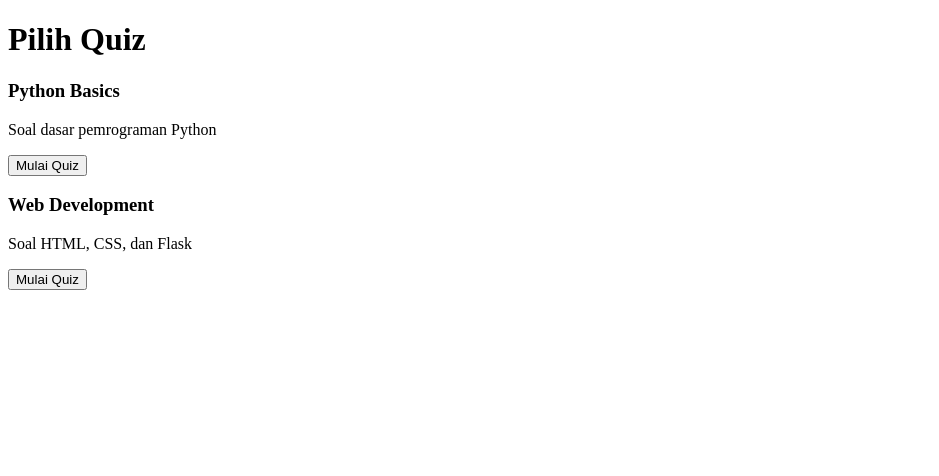
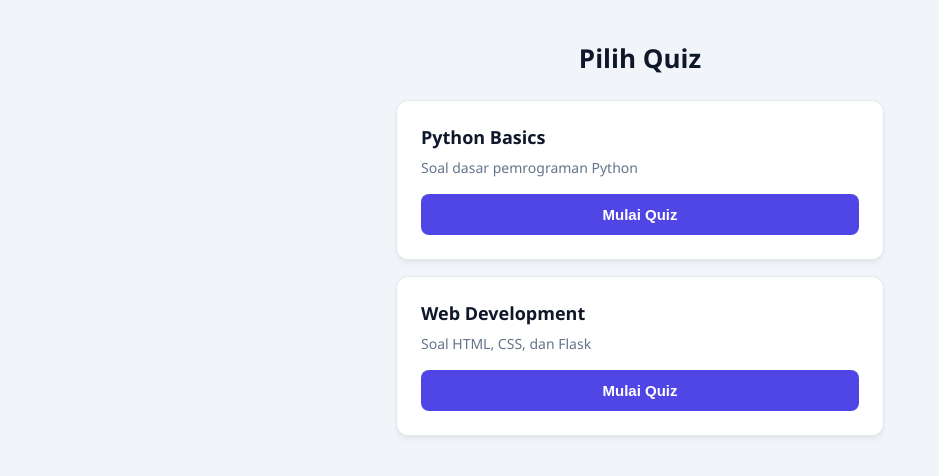
Before and after one commit to yantzyarcj/Quizziz, a Flask app: page / in a window 1280 px wide. Shown: the top 476 px of the page, without its empty margins (0-939 px from the left). Run offline with Flask 3, Linux system fonts and the light colour scheme; data comes from the database, SQL or seed files in the repository.

Commit message:
Add HTML templates and CSS styles for Quizziz application

```diff
--- /dev/null
+++ b/static/style.css
@@ -0,0 +1,178 @@
+/* ===================================================
+   Style Quizizz (1 File CSS)
+   Untuk Alif - Web Quiz App
+   =================================================== */
+
+* {
+    box-sizing: border-box;
+    margin: 0;
+    padding: 0;
+}
+
+body {
+    font-family: 'Segoe UI', Tahoma, Geneva, Verdana, sans-serif;
+    background-color: #f1f5f9;
+    color: #1e293b;
+    max-width: 520px;
+    margin: 40px auto;
+    padding: 0 16px;
+}
+
+h1 {
+    font-size: 26px;
+    font-weight: 700;
+    color: #0f172a;
+    margin-bottom: 24px;
+    text-align: center;
+}
+
+/* Kotak Kartu */
+.card {
+    background: #ffffff;
+    border: 1px solid #e2e8f0;
+    border-radius: 12px;
+    padding: 24px;
+    margin-bottom: 16px;
+    box-shadow: 0 4px 6px -1px rgba(0, 0, 0, 0.05), 0 2px 4px -2px rgba(0, 0, 0, 0.05);
+    transition: transform 0.2s ease, box-shadow 0.2s ease;
+}
+
+/* Hover efek pada daftar kartu quiz di halaman depan */
+.card:hover {
+    transform: translateY(-2px);
+    box-shadow: 0 8px 16px -4px rgba(0, 0, 0, 0.08);
+}
+
+.card h3 {
+    font-size: 18px;
+    font-weight: 600;
+    color: #0f172a;
+    margin-bottom: 8px;
+}
+
+.card p {
+    font-size: 14px;
+    color: #64748b;
+    line-height: 1.5;
+    margin-bottom: 16px;
+}
+
+/* Info Soal & Skor (Badge) */
+.info {
+    display: inline-block;
+    font-size: 13px;
+    font-weight: 600;
+    color: #4f46e5;
+    background-color: #eef2ff;
+    padding: 6px 14px;
+    border-radius: 20px;
+    margin-bottom: 16px;
+}
+
+/* Pertanyaan Soal */
+.q {
+    font-size: 18px;
+    font-weight: 700;
+    color: #0f172a;
+    margin-bottom: 20px;
+    line-height: 1.4;
+}
+
+/* Pilihan Jawaban */
+form br {
+    display: none; /* Sembunyikan tag br agar jarak opsi seragam */
+}
+
+label {
+    display: flex;
+    align-items: center;
+    background: #f8fafc;
+    border: 2px solid #e2e8f0;
+    border-radius: 8px;
+    padding: 12px 16px;
+    margin-bottom: 10px;
+    cursor: pointer;
+    font-size: 15px;
+    font-weight: 500;
+    color: #334155;
+    transition: all 0.15s ease;
+}
+
+label:hover {
+    background: #f1f5f9;
+    border-color: #cbd5e1;
+}
+
+label:has(input:checked) {
+    background: #eef2ff;
+    border-color: #4f46e5;
+    color: #4338ca;
+    font-weight: 600;
+}
+
+input[type="radio"] {
+    margin-right: 12px;
+    accent-color: #4f46e5;
+    width: 18px;
+    height: 18px;
+    cursor: pointer;
+}
+
+/* Tombol Submit & Link Tombol */
+button,
+.card a,
+a {
+    display: block;
+    width: 100%;
+    box-sizing: border-box;
+    background-color: #4f46e5;
+    color: #ffffff;
+    border: none;
+    border-radius: 8px;
+    padding: 12px 20px;
+    font-size: 15px;
+    font-weight: 600;
+    text-align: center;
+    text-decoration: none;
+    cursor: pointer;
+    margin-top: 16px;
+    transition: background-color 0.15s ease, transform 0.1s ease;
+}
+
+button:hover,
+.card a:hover,
+a:hover {
+    background-color: #4338ca;
+}
+
+button:active,
+.card a:active,
+a:active {
+    transform: scale(0.99);
+}
+
+/* Halaman Hasil (Result) */
+.score {
+    font-size: 48px;
+    font-weight: 800;
+    color: #4f46e5;
+    text-align: center;
+    margin: 16px 0;
+    letter-spacing: -1px;
+}
+
+.msg {
+    text-align: center;
+    font-size: 15px;
+    color: #475569;
+    line-height: 1.5;
+    margin-bottom: 20px;
+    padding: 12px;
+    background: #f8fafc;
+    border-radius: 8px;
+}
+
+.msg p {
+    margin: 0;
+    color: #475569;
+}
--- a/templates/index.html
+++ b/templates/index.html
@@ -3,7 +3,8 @@
 <head>
     <meta charset="UTF-8">
     <meta name="viewport" content="width=device-width, initial-scale=1.0">
-    <title>Document</title>
+    <title>Quizziz</title>
+    <link rel="stylesheet" href="{{ url_for('static', filename='style.css') }}">
 </head>
 <body>
     <h1>Pilih Quiz</h1>
--- a/templates/result.html
+++ b/templates/result.html
@@ -4,8 +4,10 @@
     <meta charset="UTF-8">
     <meta name="viewport" content="width=device-width, initial-scale=1.0">
     <title>Quizziz - Result</title>
+    <link rel="stylesheet" href="{{ url_for('static', filename='style.css') }}">
 </head>
 <body>
+    <div class="card">
         <h1>Hasil Quiz</h1>
         <div class="score">{{score}} / {{total}}</div>
 
@@ -20,5 +22,6 @@
         </div>
 
         <a href="/">Pilih Quiz Lain</a>
-<body>
+    </div>
+</body>
 </html>
--- a/templates/test.html
+++ b/templates/test.html
@@ -4,16 +4,19 @@
     <meta charset="UTF-8">
     <meta name="viewport" content="width=device-width, initial-scale=1.0">
     <title>Quizziz</title>
+    <link rel="stylesheet" href="{{ url_for('static', filename='style.css') }}">
 </head>
 <body>
+    <div class="card">
         <div class = "info">Soal {{idx +1}} dari {{total}} | Skor: {{score}}</div>
         <div class = "q">{{q.q}}</div>
 
         <form method = "POST">
             {% for p in pilihan %}
-        <label><input type="radio" name="answer" value="{{p}}"> {{p}}</label><br>
+            <label><input type="radio" name="answer" value="{{p}}" required> {{p}}</label><br>
             {% endfor %}
             <button type="submit">Jawab</button>
         </form>
+    </div>
 </body>
 </html>
```
Lines whose indentation alone changed are shown as unchanged.
